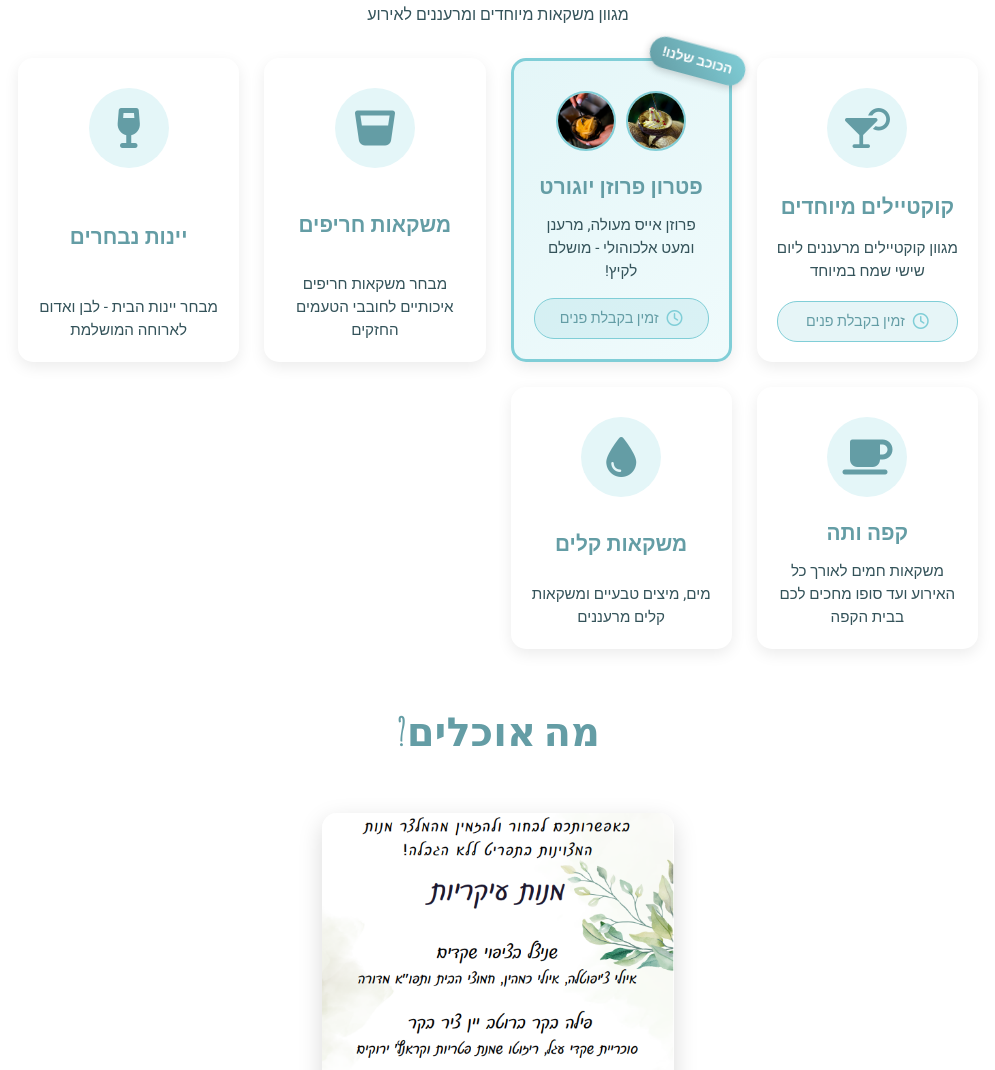
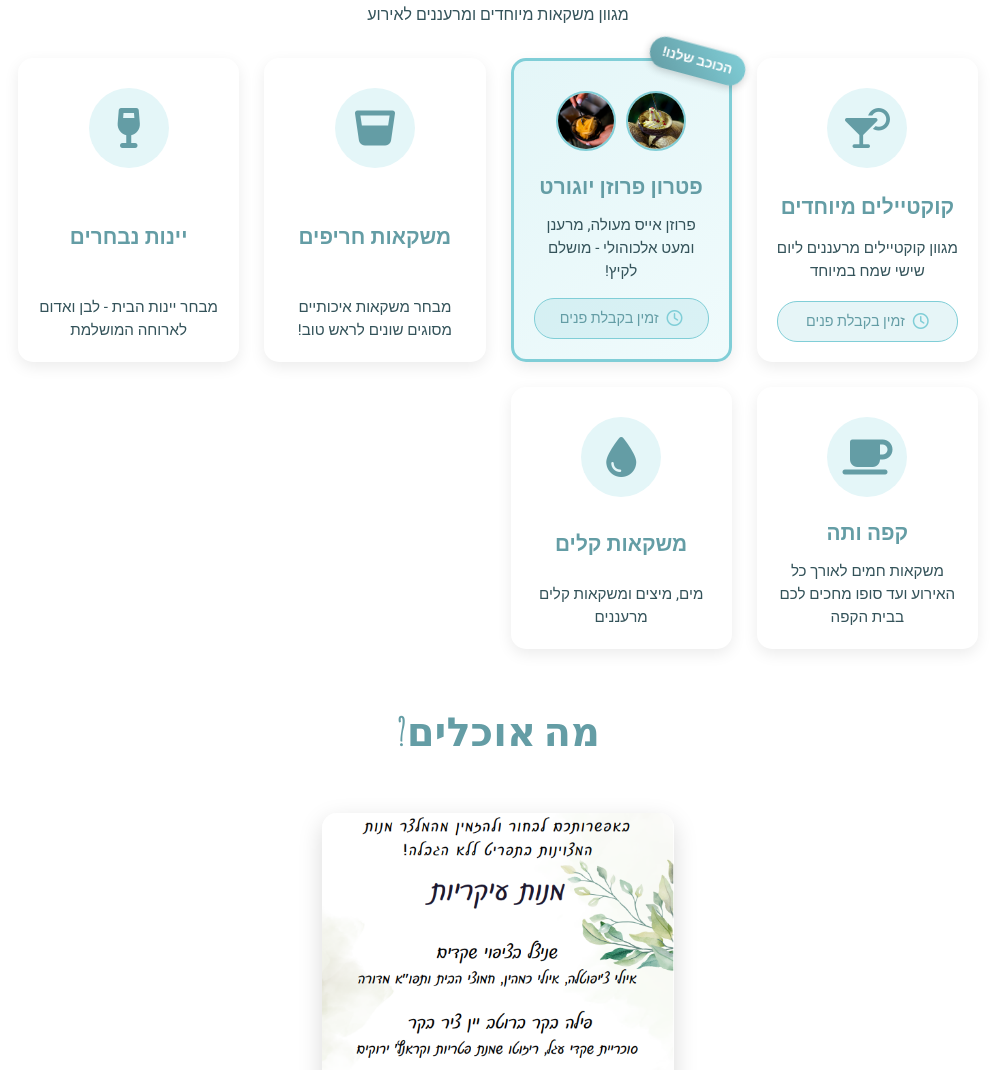
Before and after one commit to tamirzitman/AfikAndTamirWedding, a plain HTML site: page index.html in a window 1280 px wide. Shown: the part 1763-2833 px from the top of the page, without its empty margins (142-1137 px from the left). Drawn offline with Linux system fonts and the light colour scheme.

Commit message:
Update index.html

```diff
--- a/index.html
+++ b/index.html
@@ -127,7 +127,7 @@
               <i class="fas fa-glass-whiskey drink-icon"></i>
             </div>
             <h4>משקאות חריפים</h4>
-            <p>מבחר משקאות חריפים איכותיים לחובבי הטעמים החזקים</p>
+            <p>מבחר משקאות איכותיים מסוגים שונים לראש טוב!</p>
           </div>
 
           <div class="drink-item">
@@ -151,7 +151,7 @@
               <i class="fas fa-tint drink-icon"></i>
             </div>
             <h4>משקאות קלים</h4>
-            <p>מים, מיצים טבעיים ומשקאות קלים מרעננים</p>
+            <p>מים, מיצים ומשקאות קלים מרעננים</p>
           </div>
 
 
```
